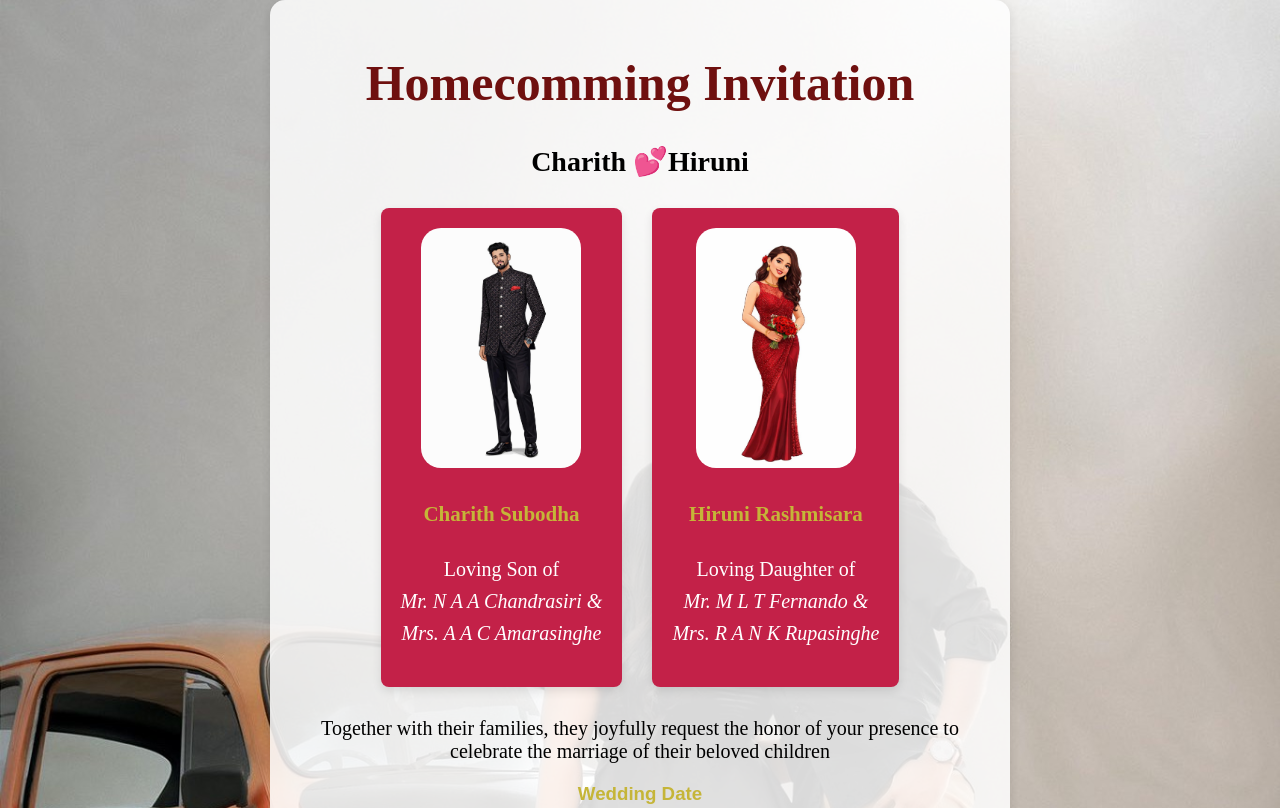
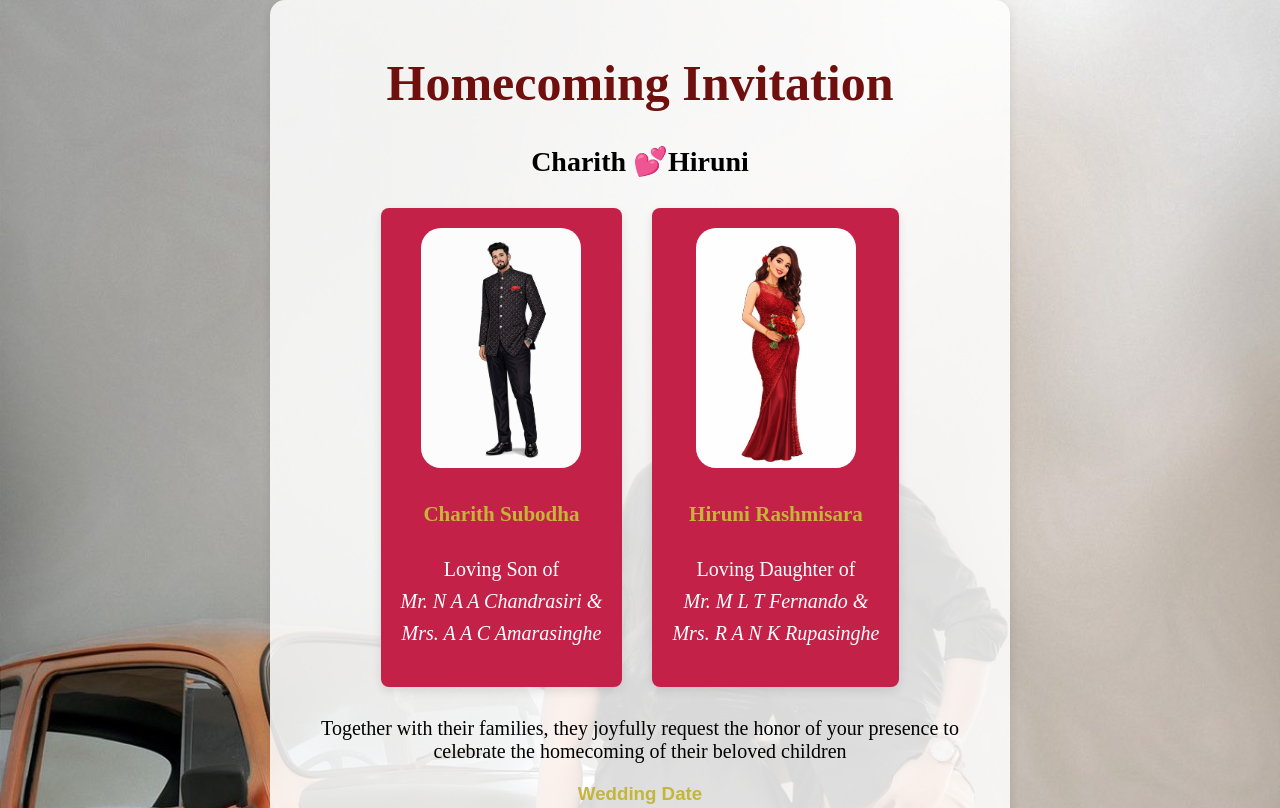
Before and after one commit to ShenalFernando78/Homecoming-invitation, a plain HTML site: page index.html in a window 1280 px wide. Shown: the top 808 px of the page. Drawn offline with Linux system fonts and the light colour scheme.

Commit message:
Update index.html

```diff
--- a/index.html
+++ b/index.html
@@ -34,7 +34,7 @@
 
 <div class="container">
 
-<h1>Homecomming Invitation</h1>
+<h1>Homecoming Invitation</h1>
 
 
 
@@ -64,7 +64,7 @@
 </div>
 
 <p class="message">
-Together with their families, they joyfully request the honor of your presence to celebrate the marriage of their beloved children
+Together with their families, they joyfully request the honor of your presence to celebrate the homecoming of their beloved children
 </p>
 
 <h3>Wedding Date</h3>
```
